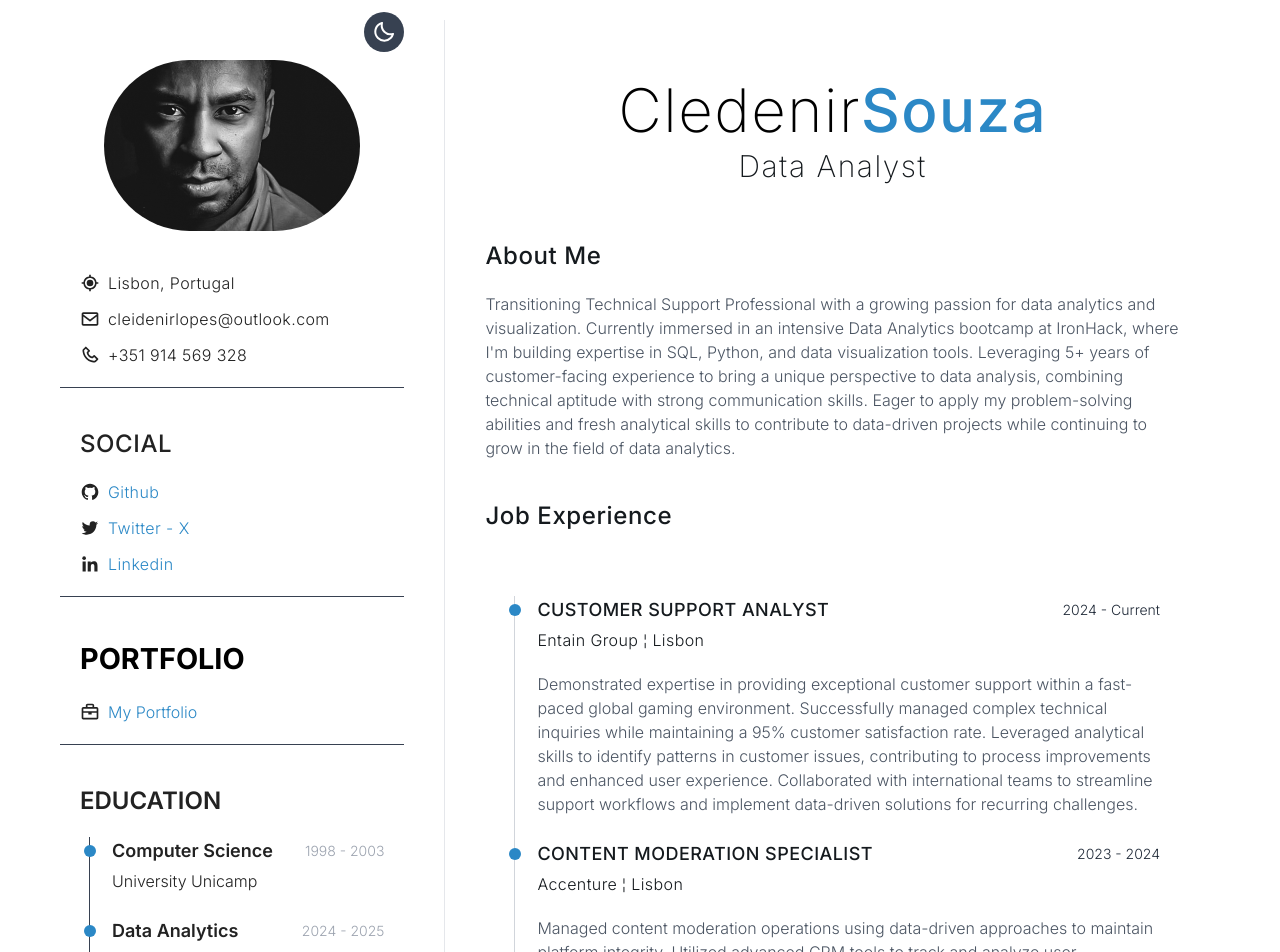
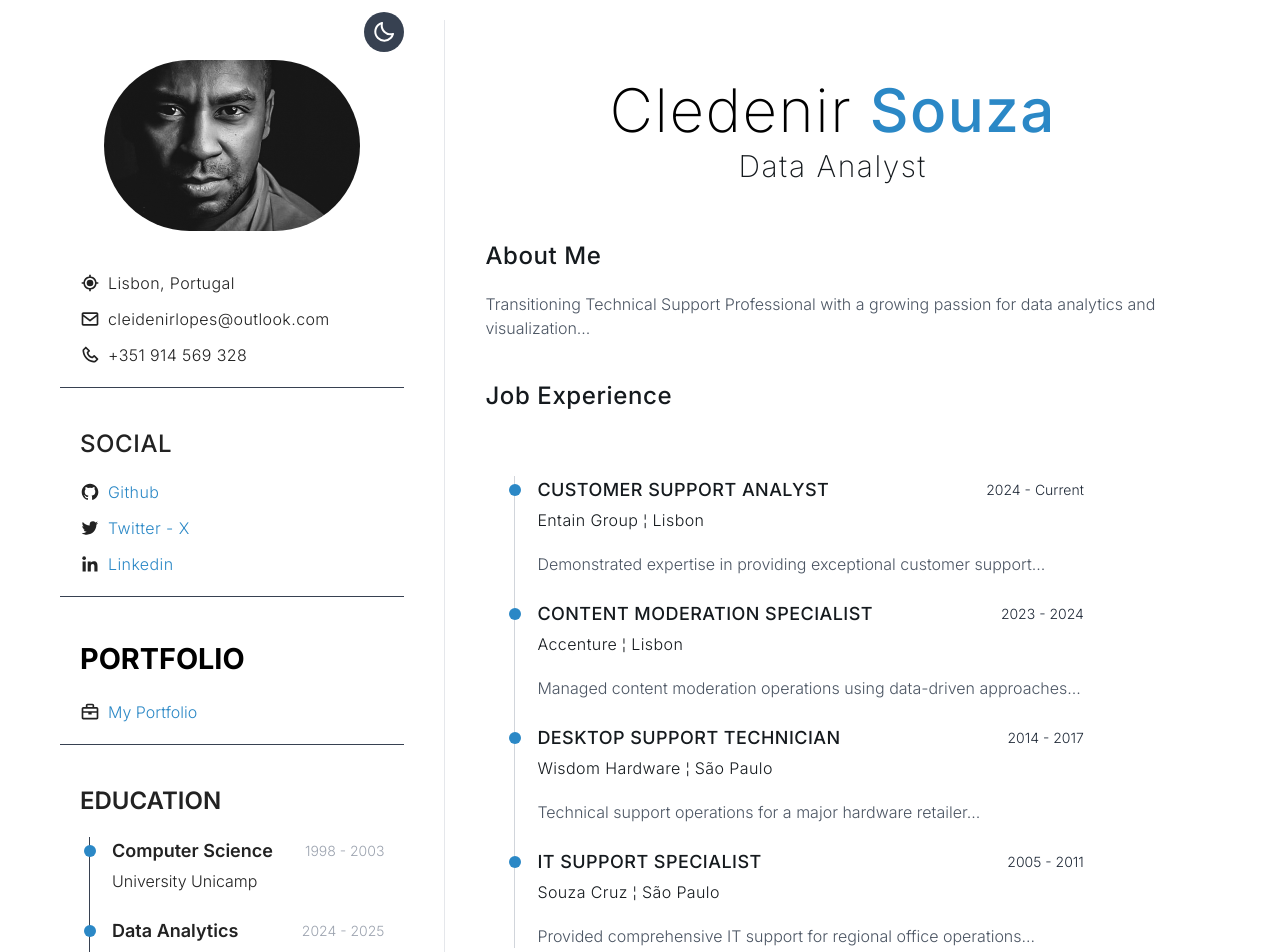
Before and after one commit to cleidenirlopes/myresume, a React (Vite) app: page / in a window 1280 px wide. Shown: the top 952 px of the page. Built offline with nearby package versions, Linux system fonts and the light colour scheme.

Commit message:
Update06

```diff
--- a/src/components/Home.jsx
+++ b/src/components/Home.jsx
@@ -5,15 +5,10 @@ const Home = () => {
     <div className="min-h-screen flex-[3] transition-all duration-500 bg-[#ffffff] text-[#151a1e] dark:bg-[#151a1e] dark:text-[#ffffff] font-light">
       {/* Profile Section */}
       <div className="flex flex-col items-center justify-center gap-5 relative mt-20 mr-20 max-w-3xl">
-        {/* Added margin-top to create space above */}
         <div className="space-y-2 text-center">
           <h1 className="text-6xl font-extralight tracking-wide">
-            <span className="text-black dark:text-white">
-              Cledenir
-            </span>
-            <span className="font-medium text-[#2b88c6]">
-              Souza
-            </span>
+            <span className="text-black dark:text-white">Cledenir</span>
+            <span className="font-medium text-[#2b88c6]"> Souza</span>
           </h1>
           <h3 className="text-3xl font-extralight tracking-wider text-[#151a1e] dark:text-[#d8dcde]">
             Data Analyst
@@ -28,21 +23,19 @@ const Home = () => {
             About Me
           </h2>
           <p className="text-sm text-gray-600 dark:text-gray-400 md:text-base max-w-3xl font-light leading-relaxed">
-            Transitioning Technical Support Professional with a growing passion for data analytics and visualization. Currently immersed in an intensive Data Analytics bootcamp at IronHack, where I'm building expertise in SQL, Python, and data visualization tools. Leveraging 5+ years of customer-facing experience to bring a unique perspective to data analysis, combining technical aptitude with strong communication skills. Eager to apply my problem-solving abilities and fresh analytical skills to contribute to data-driven projects while continuing to grow in the field of data analytics.
+            Transitioning Technical Support Professional with a growing passion for data analytics and visualization...
           </p>
         </div>
 
         <div className="space-y-1">
           <h2 className="text-xl font-medium tracking-wide md:text-2xl">Job Experience</h2>
           <div className="flex flex-col lg:flex-row lg:gap-20 max-w-3xl">
-            {/* Job experience content goes here */}
           </div>
         </div>
 
         {/* Job Experience Section */}
         <div className="flex flex-col items-start justify-start gap-5 border-b border-gray-300 dark:border-gray-700 p-5 max-w-3xl">
           <ul className="relative">
-            {/* Vertical Line */}
             <div className="absolute left-[9px] top-0 h-full w-[1px] bg-gray-300 dark:bg-gray-700"></div>
 
             {/* Entain Group */}
@@ -50,11 +43,11 @@ const Home = () => {
               <div className="absolute left-[4px] top-[8px] h-3 w-3 rounded-full bg-[#2b88c6]"></div>
               <div className="flex justify-between items-center w-full gap-32">
                 <span className="font-medium tracking-wide md:text-lg">CUSTOMER SUPPORT ANALYST</span>
-                <span className="text-sm text-gray-800 font-light">2024 - Current</span>
+                <span className="text-sm text-gray-800 dark:text-gray-300 font-light">2024 - Current</span>
               </div>
               <span className="font-light tracking-wide mb-4">Entain Group ¦ Lisbon</span>
               <p className="text-sm text-gray-600 dark:text-gray-400 md:text-base font-light leading-relaxed">
-                Demonstrated expertise in providing exceptional customer support within a fast-paced global gaming environment. Successfully managed complex technical inquiries while maintaining a 95% customer satisfaction rate. Leveraged analytical skills to identify patterns in customer issues, contributing to process improvements and enhanced user experience. Collaborated with international teams to streamline support workflows and implement data-driven solutions for recurring challenges.
+                Demonstrated expertise in providing exceptional customer support...
               </p>
             </li>
 
@@ -63,11 +56,11 @@ const Home = () => {
               <div className="absolute left-[4px] top-[8px] h-3 w-3 rounded-full bg-[#2b88c6]"></div>
               <div className="flex justify-between items-center w-full gap-32">
                 <span className="font-medium tracking-wide md:text-lg">CONTENT MODERATION SPECIALIST</span>
-                <span className="text-sm text-gray-800 font-light">2023 - 2024</span>
+                <span className="text-sm text-gray-800 dark:text-gray-300 font-light">2023 - 2024</span>
               </div>
               <span className="font-light tracking-wide mb-4">Accenture ¦ Lisbon</span>
               <p className="text-sm text-gray-600 dark:text-gray-400 md:text-base font-light leading-relaxed">
-                Managed content moderation operations using data-driven approaches to maintain platform integrity. Utilized advanced CRM tools to track and analyze user interactions, creating detailed reports that led to a 30% improvement in response efficiency. Implemented systematic data collection methods to identify trending issues and patterns, contributing to preventive measures. Collaborated with analytics teams to develop KPI dashboards for monitoring moderation effectiveness and team performance metrics.
+                Managed content moderation operations using data-driven approaches...
               </p>
             </li>
 
@@ -76,11 +69,11 @@ const Home = () => {
               <div className="absolute left-[4px] top-[8px] h-3 w-3 rounded-full bg-[#2b88c6]"></div>
               <div className="flex justify-between items-center w-full gap-32">
                 <span className="font-medium tracking-wide md:text-lg">DESKTOP SUPPORT TECHNICIAN</span>
-                <span className="text-sm text-gray-800 font-light">2014 - 2017</span>
+                <span className="text-sm text-gray-800 dark:text-gray-300 font-light">2014 - 2017</span>
               </div>
               <span className="font-light tracking-wide mb-4">Wisdom Hardware ¦ São Paulo</span>
               <p className="text-sm text-gray-600 dark:text-gray-400 md:text-base font-light leading-relaxed">
-                Technical support operations for a major hardware retailer, managing system diagnostics and performance optimization. Developed and maintained detailed technical documentation, reducing average resolution time by 25%. Implemented systematic tracking of hardware failures and software issues, enabling data-driven inventory and maintenance decisions. Coordinated with vendors to analyze performance metrics and optimize hardware lifecycle management.
+                Technical support operations for a major hardware retailer...
               </p>
             </li>
 
@@ -89,11 +82,11 @@ const Home = () => {
               <div className="absolute left-[4px] top-[8px] h-3 w-3 rounded-full bg-[#2b88c6]"></div>
               <div className="flex justify-between items-center w-full gap-32">
                 <span className="font-medium tracking-wide md:text-lg">IT SUPPORT SPECIALIST</span>
-                <span className="text-sm text-gray-800 font-light">2005 - 2011</span>
+                <span className="text-sm text-gray-800 dark:text-gray-300 font-light">2005 - 2011</span>
               </div>
               <span className="font-light tracking-wide mb-4">Souza Cruz ¦ São Paulo</span>
               <p className="text-sm text-gray-600 dark:text-gray-400 md:text-base font-light leading-relaxed">
-                Provided comprehensive IT support for regional office operations, focusing on hardware troubleshooting and network maintenance. Developed and maintained internal documentation systems to track recurring technical issues and solutions. Created monthly reports to analyze support tickets and system performance, helping identify areas for improvement. Collaborated with the local IT team to implement preventive maintenance procedures and optimize system efficiency.
+                Provided comprehensive IT support for regional office operations...
               </p>
             </li>
           </ul>
@@ -105,10 +98,7 @@ const Home = () => {
         <div className="space-y-10">
           <h2 className="text-xl font-light tracking-wide md:text-2xl">Courses & Certifications</h2>
           <div className="relative max-w-3xl mt-6">
-            {/* Left vertical line */}
             <div className="absolute left-[9px] top-[1px] h-[calc(100%-8px)] w-[1px] bg-gray-300 dark:bg-gray-700"></div>
-
-            {/* Right vertical line */}
             <div className="absolute md:left-[calc(50%+25px)] left-[9px] top-[1px] h-[calc(100%-8px)] w-[1px] bg-gray-300 dark:bg-gray-700"></div>
 
             <div className="grid grid-cols-1 md:grid-cols-2 gap-x-8 gap-y-6">
@@ -118,7 +108,7 @@ const Home = () => {
                 <div className="space-y-1">
                   <h3 className="font-light tracking-wide text-base">Data Visualization: A Lesson and Listen Series</h3>
                   <p className="font-light text-base text-gray-600 dark:text-gray-400">Linkedin Learning</p>
-                  <p className="text-sm text-gray-800">2024 - 2025</p>
+                  <p className="text-sm text-gray-800 dark:text-gray-300">2024 - 2025</p>
                 </div>
               </div>
 
@@ -128,29 +118,27 @@ const Home = () => {
                 <div className="space-y-1">
                   <h3 className="font-light tracking-wide text-base">SQL for Data Science</h3>
                   <p className="font-light text-base text-gray-600 dark:text-gray-400">Coursera</p>
-                  <p className="text-sm text-gray-800">2024</p>
+                  <p className="text-sm text-gray-800 dark:text-gray-300">2024</p>
                 </div>
               </div>
 
               {/* Course 3 */}
               <div className="relative pl-8">
-                <div  className="absolute left-[4px] top-[8px] h-3 w-3 rounded-full
-                bg-[#2b88c6]"></div>
+                <div className="absolute left-[4px] top-[8px] h-3 w-3 rounded-full bg-[#2b88c6]"></div>
                 <div className="space-y-1">
                   <h3 className="font-light tracking-wide text-base">Financial Modeling Foundations</h3>
                   <p className="font-light text-base text-gray-600 dark:text-gray-400">Linkedin Learning</p>
-                  <p className="text-sm text-gray-800">2023</p>
+                  <p className="text-sm text-gray-800 dark:text-gray-300">2023</p>
                 </div>
               </div>
 
               {/* Course 4 */}
               <div className="relative pl-8">
-                <div  className="absolute left-[4px] top-[8px] h-3 w-3 rounded-full
-                bg-[#2b88c6]"></div>
+                <div className="absolute left-[4px] top-[8px] h-3 w-3 rounded-full bg-[#2b88c6]"></div>
                 <div className="space-y-1">
                   <h3 className="font-light tracking-wide text-base">Google Data Analytics Professional Certificate</h3>
                   <p className="font-light text-base text-gray-600 dark:text-gray-400">Coursera</p>
-                  <p className="text-sm text-gray-800">2023</p>
+                  <p className="text-sm text-gray-800 dark:text-gray-300">2023</p>
                 </div>
               </div>
             </div>
@@ -159,6 +147,6 @@ const Home = () => {
       </div>
     </div>
   );
-}
+};
 
 export default Home;
```
